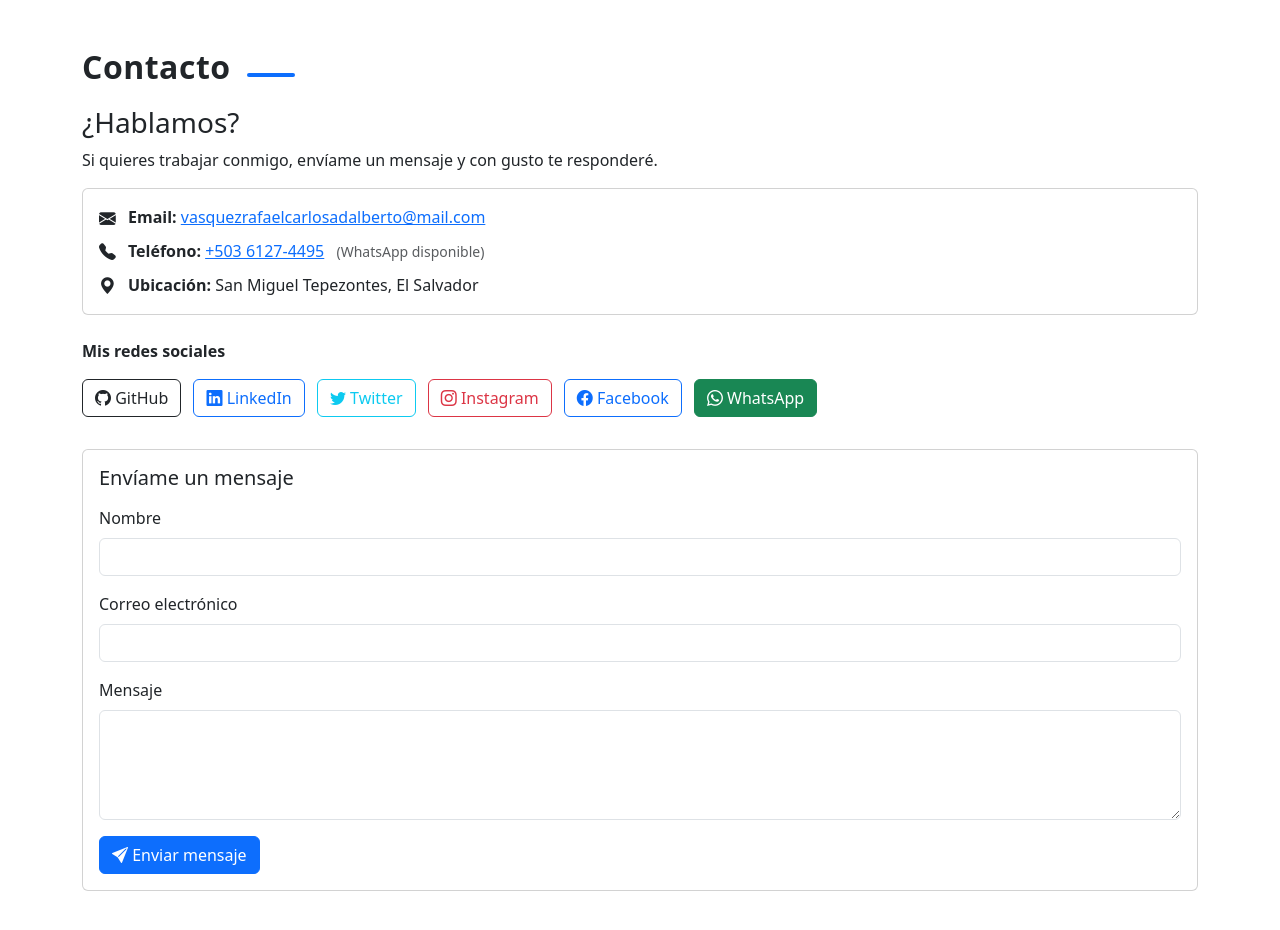
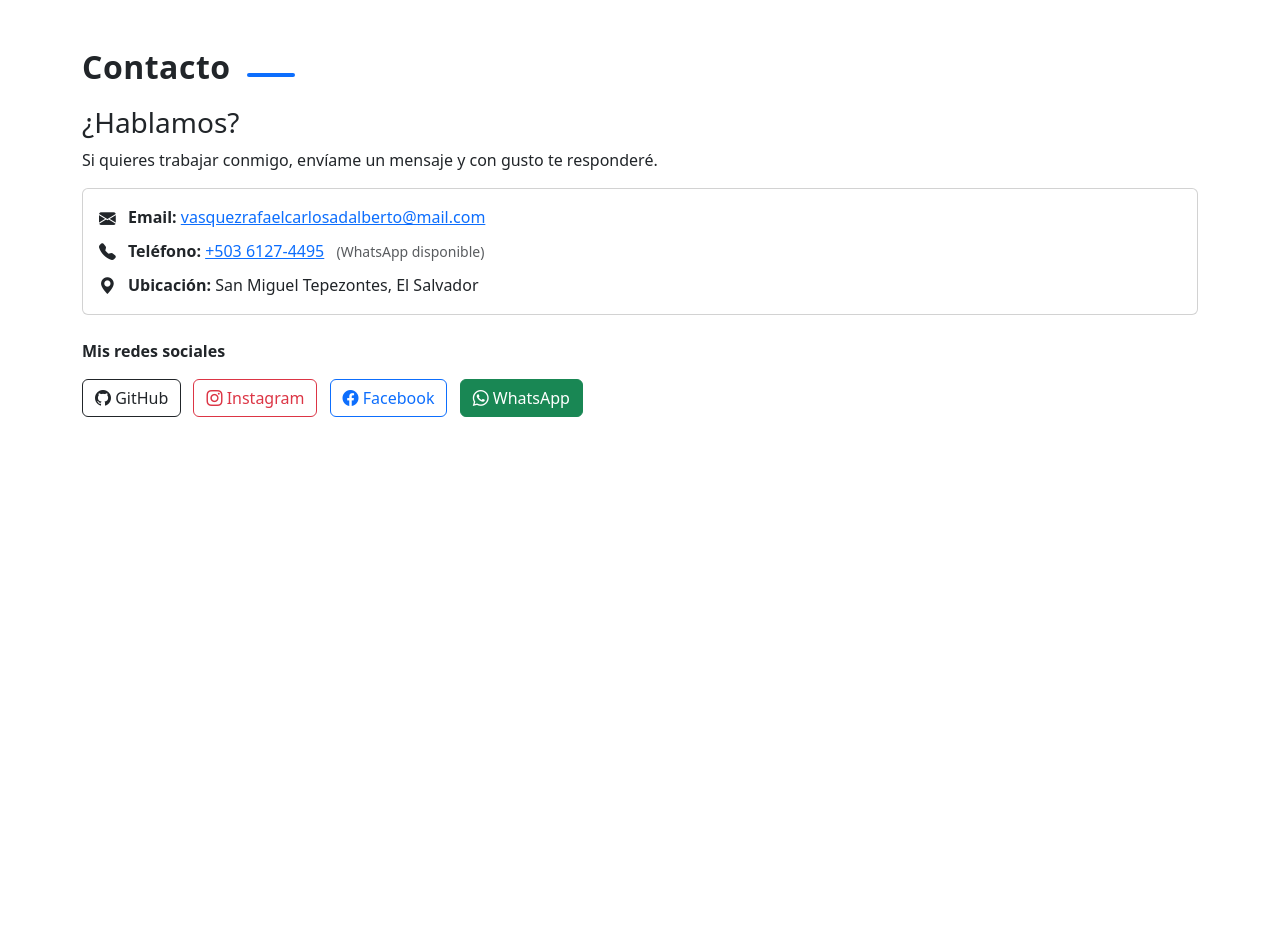
Before and after one commit to CharlVasqu/Portafolio, a plain HTML site: page contacto.html in a window 1280 px wide. After the commit the page ends 800 px from the top, so only its background shows below. Drawn offline with nearby package versions, Linux system fonts and the light colour scheme.

Commit message:
Restore contacto.html with original content

```diff
--- a/contacto.html
+++ b/contacto.html
@@ -78,16 +78,6 @@
       <i class="bi bi-github" aria-hidden="true"></i> GitHub
     </a>
 
-    <!-- LinkedIn -->
-    <a class="btn btn-outline-primary" href="https://www.linkedin.com/in/charlvasqu" target="_blank" rel="noopener noreferrer" aria-label="LinkedIn">
-      <i class="bi bi-linkedin" aria-hidden="true"></i> LinkedIn
-    </a>
-
-    <!-- Twitter / X -->
-    <a class="btn btn-outline-info" href="https://twitter.com/CharlVasqu" target="_blank" rel="noopener noreferrer" aria-label="Twitter">
-      <i class="bi bi-twitter" aria-hidden="true"></i> Twitter
-    </a>
-
     <!-- Instagram -->
     <a class="btn btn-outline-danger" href="https://www.instagram.com/charlvasqu" target="_blank" rel="noopener noreferrer" aria-label="Instagram">
       <i class="bi bi-instagram" aria-hidden="true"></i> Instagram
@@ -104,27 +94,6 @@
     </a>
   </div>
 
-  <!-- Opcional: formulario de contacto básico (si deseas pegar un formulario funcional) -->
-  <div class="card">
-    <div class="card-body">
-      <h5 class="card-title mb-3">Envíame un mensaje</h5>
-      <form action="#" method="post" onsubmit="alert('Sustituye el atributo action por tu endpoint o lógica para enviar el formulario.'); return false;">
-        <div class="mb-3">
-          <label for="nombre" class="form-label">Nombre</label>
-          <input type="text" class="form-control" id="nombre" name="nombre" required>
-        </div>
-        <div class="mb-3">
-          <label for="correo" class="form-label">Correo electrónico</label>
-          <input type="email" class="form-control" id="correo" name="correo" required>
-        </div>
-        <div class="mb-3">
-          <label for="mensaje" class="form-label">Mensaje</label>
-          <textarea id="mensaje" name="mensaje" class="form-control" rows="4" required></textarea>
-        </div>
-        <button type="submit" class="btn btn-primary"><i class="bi bi-send-fill" aria-hidden="true"></i> Enviar mensaje</button>
-      </form>
-    </div>
-  </div>
 
 </section>
 
```
